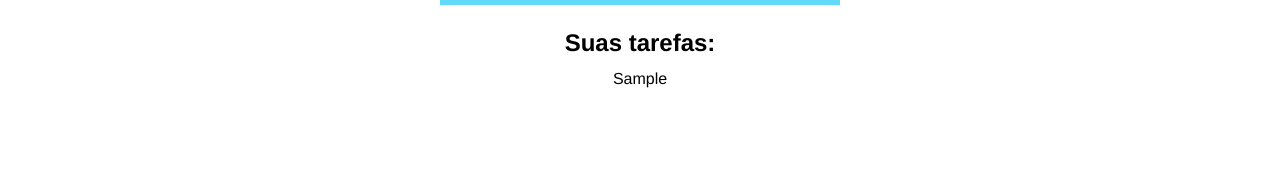
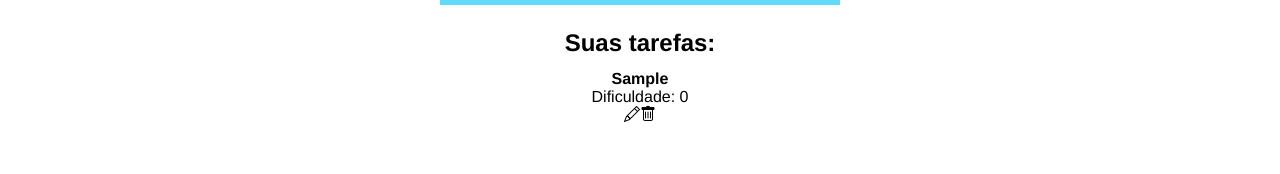
Before and after one commit to CanezinBeto/todo-react, a React (Create React App) app: page / in a window 1280 px wide. Both pictures are taken after typing "Sample" into the empty fields and a click on the input "Criar tarefa". Shown: the part 318-492 px from the top of the page. Built offline with nearby package versions, Linux system fonts and the light colour scheme.

Commit message:
HTML dos itens da lista

```diff
--- a/src/components/TaskList.tsx
+++ b/src/components/TaskList.tsx
@@ -14,7 +14,14 @@
       {taskList.length > 0 ? (
         taskList.map((task) => (
           <div key={task.id}>
-            <p>{task.title}</p>
+            <div>
+              <h4>{task.title}</h4>
+              <p>Dificuldade: {task.difficulty}</p>
+            </div>
+            <div>
+              <i className="bi bi-pencil"></i>
+              <i className="bi bi-trash"></i>
+            </div>
           </div>
         ))
       ) : (
```
